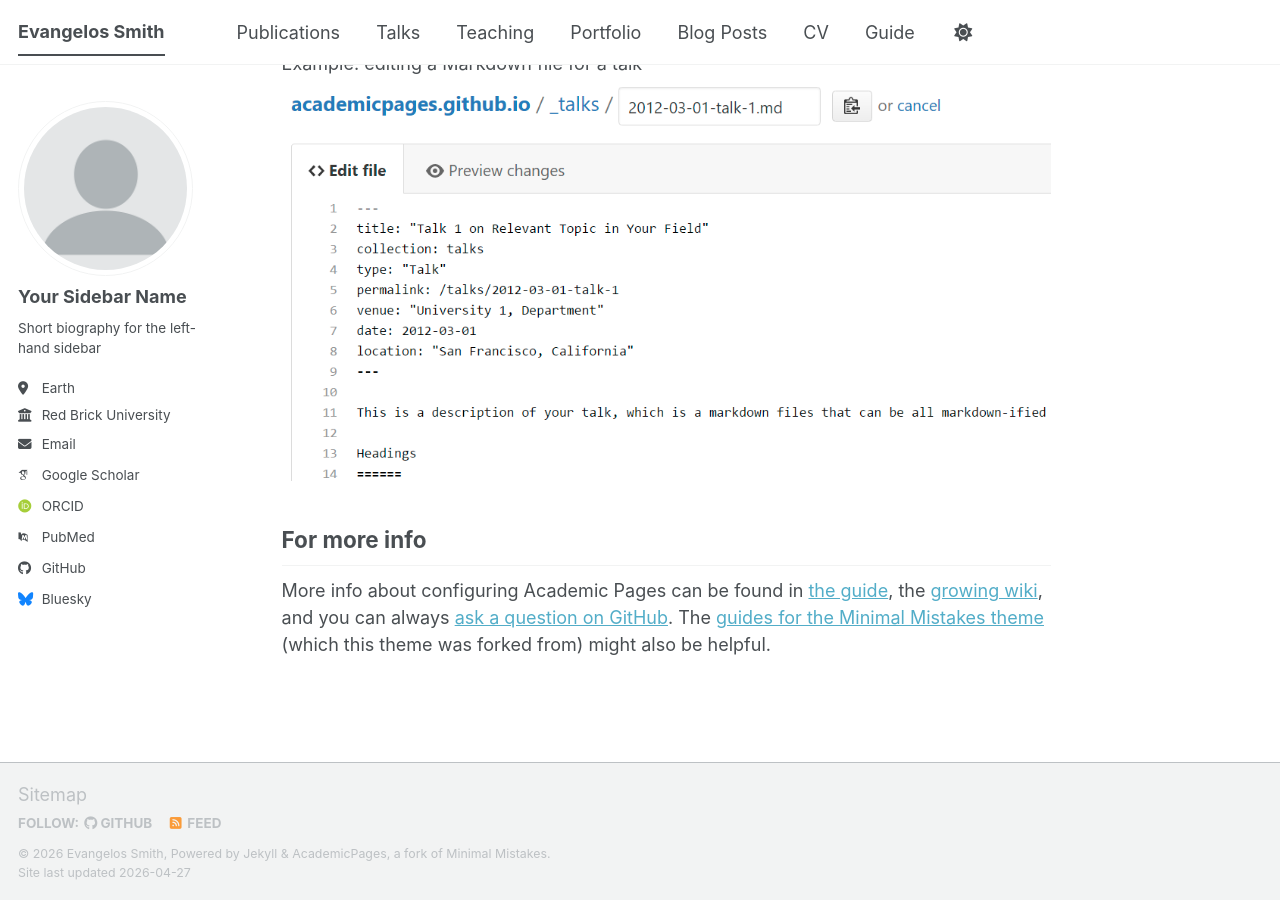
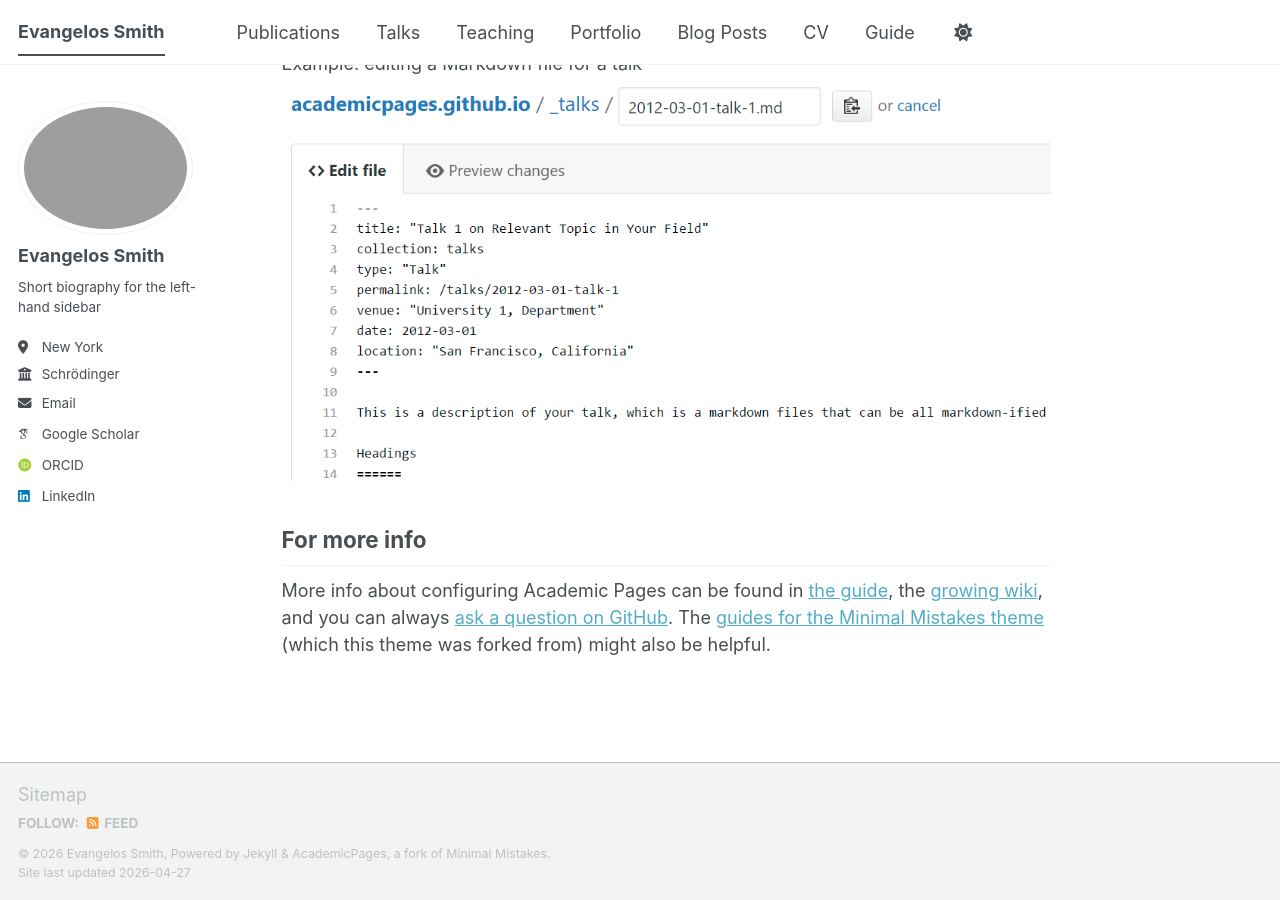
Before and after one commit to evangelossmith/evangelossmith.github.io, a Jekyll site: the page built from _pages/about.md, in a window 1280 px wide and 900 px high, scrolled down 2720 px. Built offline with Jekyll 4.4.1, drawn with Linux system fonts in a browser that asks for light colours; some web fonts are replaced; a script bundle is joined from its source files by our own code; library files that are not in the unit come from our copies.

Commit message:
Update _config.yml

```diff
--- a/_config.yml
+++ b/_config.yml
@@ -23,25 +23,25 @@ repository               : "evangelossmith/evangelossmith.github.io"
 #               Additional customization can be done by editing /_includes/author-profile.html
 author:
   # Biographic information
-  avatar           : "profile.png"
-  name             : "Your Sidebar Name"
+  avatar           : "evangelos_smith.png"
+  name             : "Evangelos Smith"
   pronouns         : # example: "she/her"
   bio              : "Short biography for the left-hand sidebar"
-  location         : "Earth"
-  employer         : "Red Brick University"
+  location         : "New York"
+  employer         : "Schrödinger"
   uri              : # URL
-  email            : "none@example.org"
+  email            : "evangelos_smith@outlook.com"
 
   # Academic websites
   academia         : # URL
   arxiv            : # URL - Update with the correct link to your profile
-  googlescholar    : "https://scholar.google.com/citations?user=PS_CX0AAAAAJ"
+  googlescholar    : "https://scholar.google.com/citations?user=TzHY-94AAAAJ&hl=en"
   inspire-hep      : # URL
   impactstory      : # URL
-  orcid            : "https://orcid.org/yourorcidurl"
+  orcid            : "https://orcid.org/0000-0001-6926-2306"
   semantic         : # URL
   ssrn             : # URL
-  pubmed           : "https://www.ncbi.nlm.nih.gov/pubmed/?term=john+snow"
+  pubmed           : # URL
   researchgate     : # URL
   scopus           : # URL
   zotero           : # URL
@@ -51,13 +51,13 @@ author:
   bitbucket        : # Username - Update with your username on the site
   codepen          : # Username
   dribbble         : # Username
-  github           : "academicpages"
+  github           : # "academicpages"
   kaggle           : # Username
   stackoverflow    : # User number or user number and name (i.e., use "1" or "1/jeff-atwood")
 
   # Social media
   artstation       : # Username
-  bluesky          : "bsky.app" # Replace this with you Bluesky username
+  bluesky          : # "bsky.app" # Replace this with you Bluesky username
   facebook         : # Username
   flickr           : # Username
   foursquare       : # Username
@@ -66,7 +66,7 @@ author:
   keybase          : # Username
   instagram        : # Username
   lastfm           : # Username
-  linkedin         : # Username
+  linkedin         : "https://www.linkedin.com/in/evangelos-smith-971378170/" # Username
   mastodon         : # URL
   medium           : # URL
   pinterest        : # Username
```
